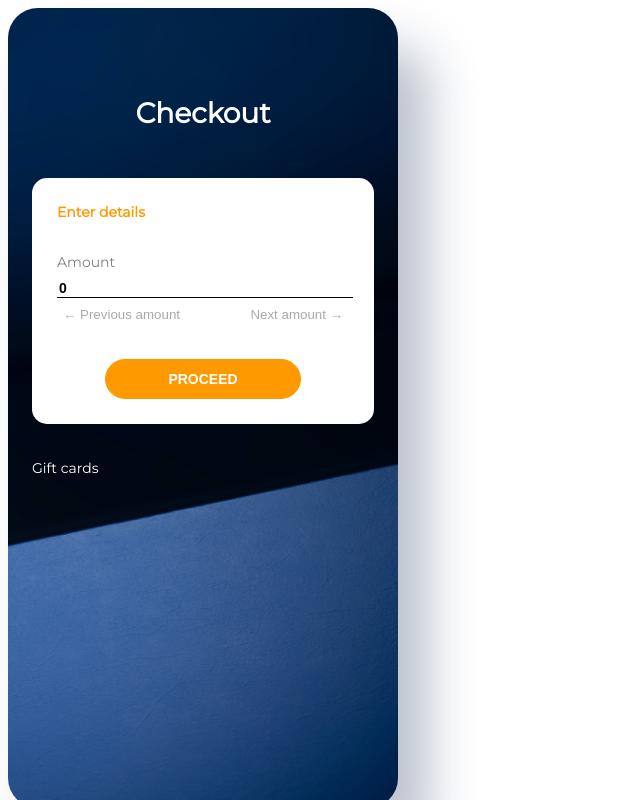
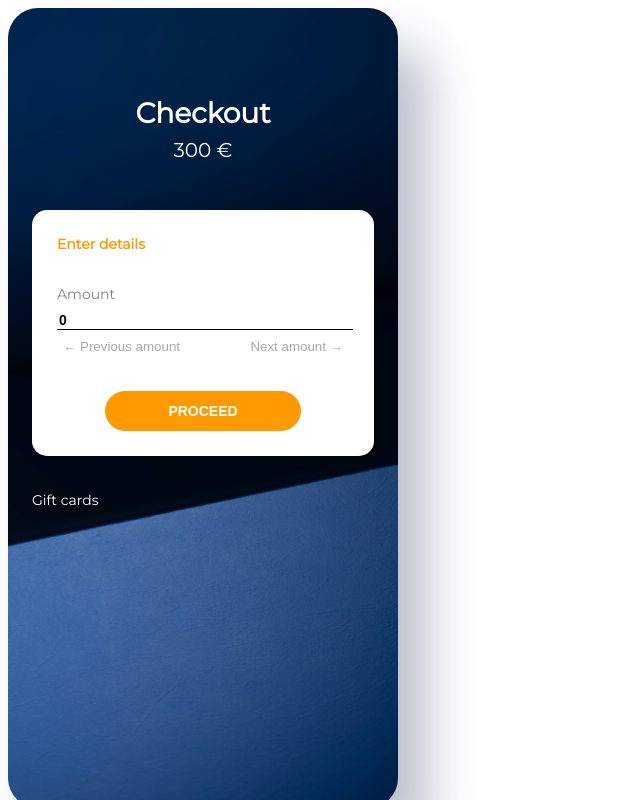
Before and after one commit to AntoineMorelDev/Glady, an Angular app in the folder frontend/calculator-client/: page / in a window 1280 px wide. Shown: the whole page, without its empty margins (0-640 px from the left). Built offline with nearby package versions, Linux system fonts and the light colour scheme.

Commit message:
Screen subtitle

```diff
--- a/frontend/calculator-client/src/app/components/checkout/checkout.component.css
+++ b/frontend/calculator-client/src/app/components/checkout/checkout.component.css
@@ -3,11 +3,17 @@
         padding: 0 24px 12px 24px;
 
         .screen-title {
-            color: #FFF;
             text-align: center;
             font-size: 28px;
             font-weight: 700;
             margin-top: 88px;
+        }
+
+        .screen-subtitle {
+            margin-top: 8px;
+            text-align: center;
+            font-size: 20px;
+            font-weight: 300;
         }
 
         .amount {
--- a/frontend/calculator-client/src/app/components/checkout/checkout.component.html
+++ b/frontend/calculator-client/src/app/components/checkout/checkout.component.html
@@ -1,5 +1,6 @@
 <div class="checkout">
   <div class="screen-title">Checkout</div>
+  <div class="screen-subtitle">300 {{combinationResponse.equal?.value}}€</div>
   <div class="amount">
     <div class="amount-title">Enter details</div>
     <div class="amount-input-label">Amount</div>
@@ -15,7 +16,7 @@
       </div>
       <div>
         <button class="next-amounts-button" (click)="nextAmount()" [disabled]="!combinationResponse.ceil">
-          Next amount <span *ngIf="combinationResponse.ceil && !combinationResponse.equal">({{combinationResponse.ceil.value}}€)</span> →
+          Next amount → <span *ngIf="combinationResponse.ceil && !combinationResponse.equal">({{combinationResponse.ceil.value}}€)</span>
         </button>
       </div>
     </div>
--- a/frontend/calculator-client/src/styles.css
+++ b/frontend/calculator-client/src/styles.css
@@ -5,4 +5,5 @@ body, html {
     font-weight: 600;
     line-height: normal;
     font-size: 14px;
+    color: #FFF;
 }
```
